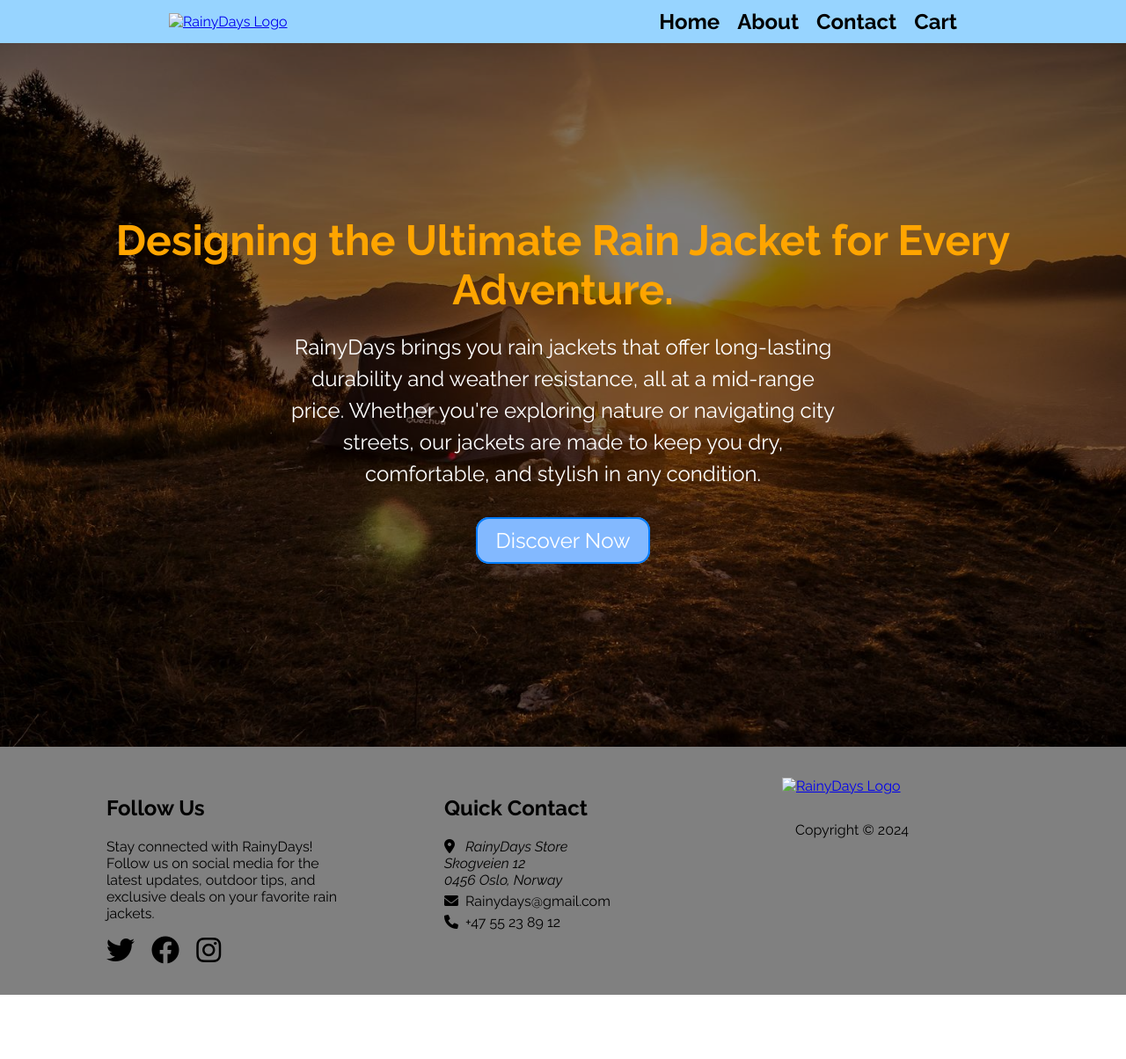
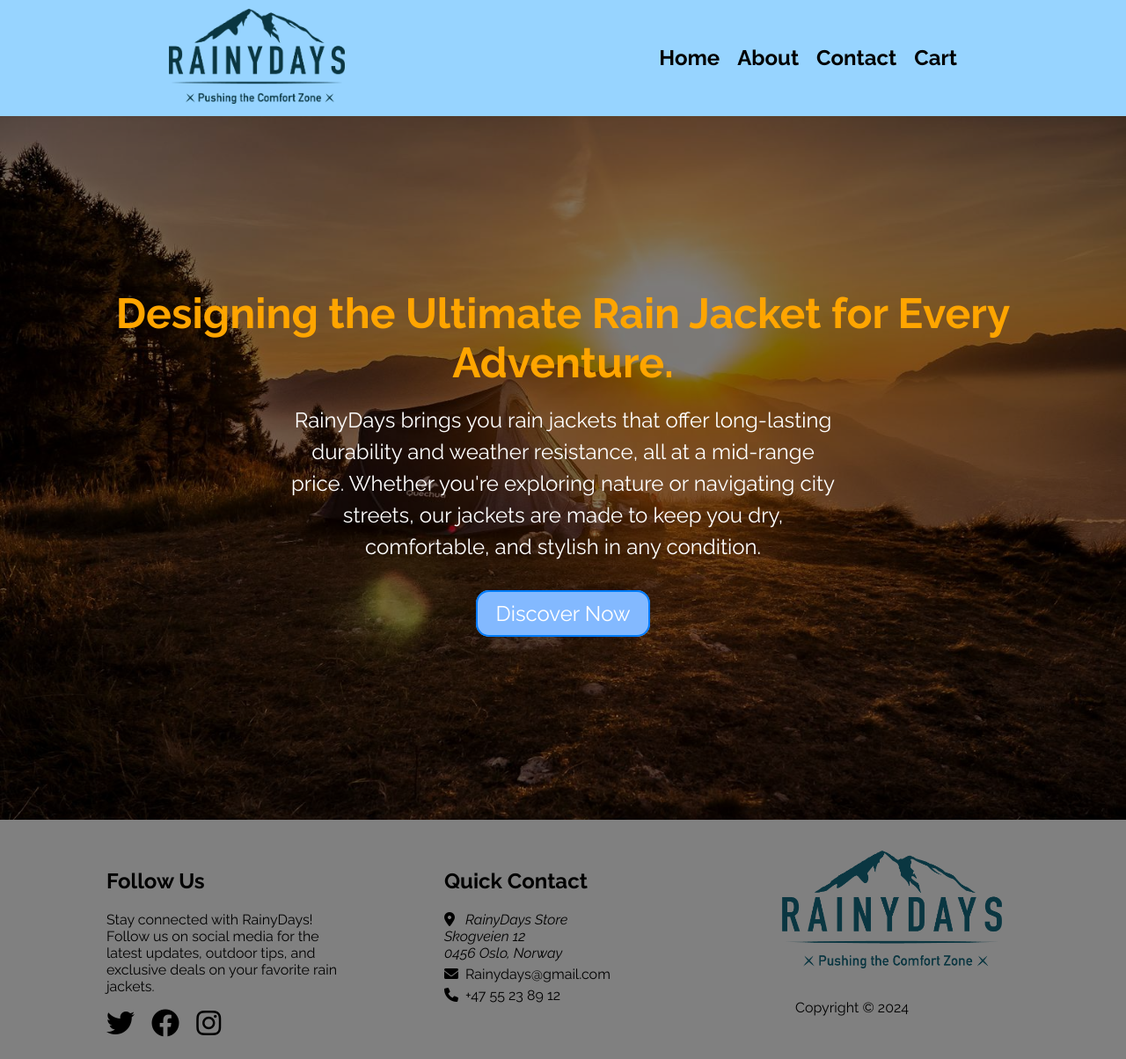
Before and after one commit to kevindjenhansen/kevinhansen-rainydays, a plain HTML site: page index.html in a window 1280 px wide. Shown: the whole page at 88% size. Before the commit the page ends 1131 px from the top, so only its background shows below. Drawn offline with Linux system fonts and the light colour scheme; the site is published under a folder, as on GitHub Pages, so addresses that start at the root find nothing.

Commit message:
Update index.html

```diff
--- a/index.html
+++ b/index.html
@@ -13,8 +13,8 @@
 <body>
     <header>
         <div class="nav-container">
-            <a href="index.html" aria-label="Homepage">
-                <img src="/assets/images/RainyDays_Logo.png" alt="RainyDays Logo" class="nav-logo">
+            <a href="./index.html" aria-label="Homepage">
+                <img src="./assets/images/RainyDays_Logo.png" alt="RainyDays Logo" class="nav-logo">
             </a>
             <nav aria-label="Main navigation" class="nav-links">
                 <ul>
@@ -74,7 +74,7 @@
                 </ul>
             </nav>
             <div class="footer-copyright">
-                <a href="./index.html" aria-label="Homepage Icon"><img src="/assets/images/RainyDays_Logo.png" alt="RainyDays Logo" class="footer-logo"></a>
+                <a href="./index.html" aria-label="Homepage Icon"><img src="./assets/images/RainyDays_Logo.png" alt="RainyDays Logo" class="footer-logo"></a>
                 <p class="footer-copyright">Copyright &copy; 2024</p>
             </div>
         </div>
```
